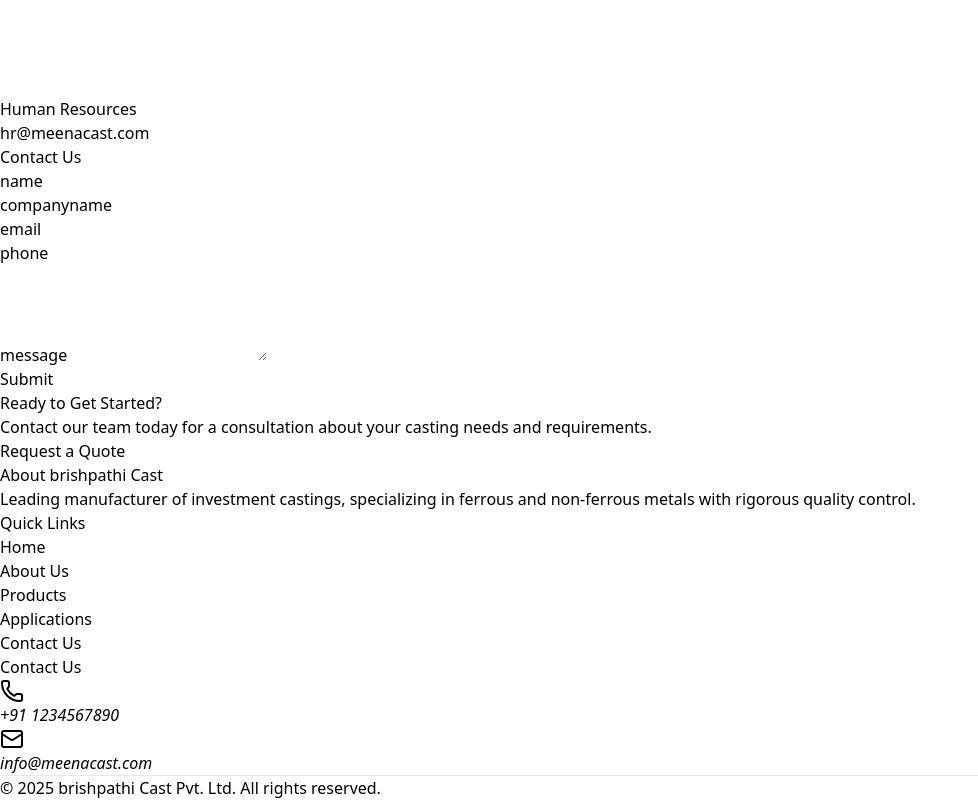
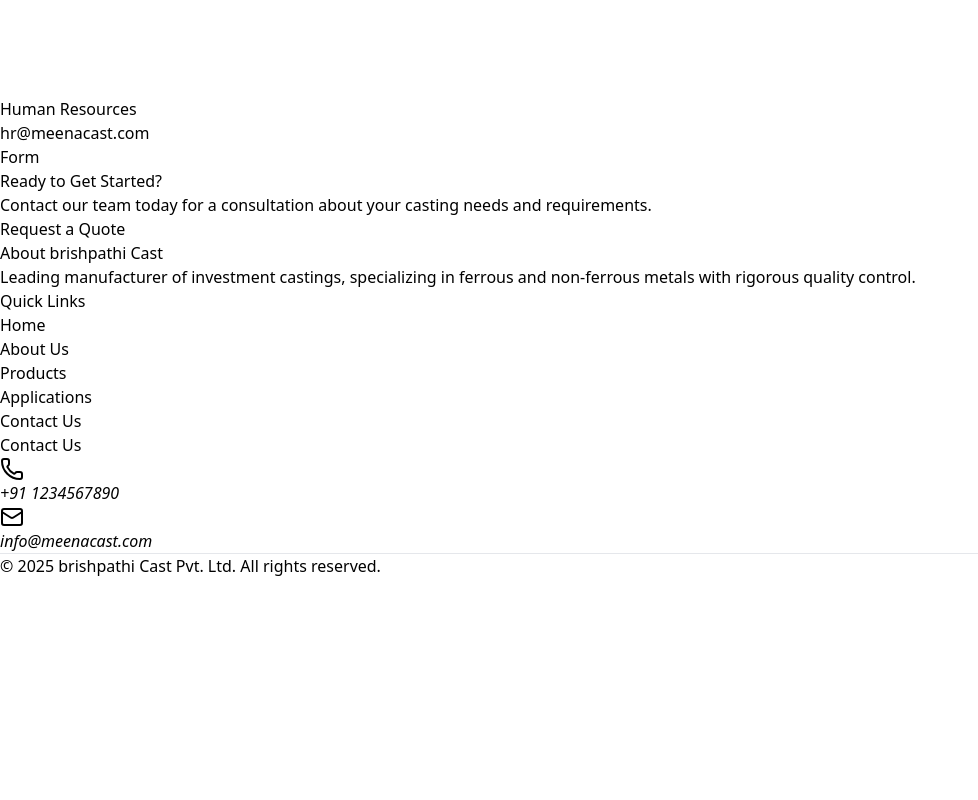
Before and after one commit to omkarkhot0500/brihaspatinonferrousmetalfoundry, a React (Vite) app: page /contact in a window 1280 px wide. Shown: the part 10263-11063 px from the top of the page, without its empty margins (0-978 px from the left). After the commit the page ends 10841 px from the top, so only its background shows below. Built offline with nearby package versions, Linux system fonts and the light colour scheme.

Commit message:
build command executed

```diff
--- a/src/components/Form.jsx
+++ b/src/components/Form.jsx
@@ -1,129 +1,7 @@
-import React, { useState } from "react";
-import { Helmet } from "react-helmet";
-import emailjs from "emailjs-com";
-import toast, { Toaster } from "react-hot-toast";
-import { motion } from "framer-motion";
+import React from "react";
 
 const Form = () => {
-  const [formData, setFormData] = useState({
-    user_name: "",
-    user_companyname: "",
-    user_email: "",
-    user_phone: "",
-    message: "",
-  });
-
-  const [errors, setErrors] = useState({});
-  const [isSending, setIsSending] = useState(false);
-
-  const handleChange = (e) => {
-    const { name, value } = e.target;
-    setFormData((prevData) => ({
-      ...prevData,
-      [name]: value,
-    }));
-  };
-
-  const validate = () => {
-    const newErrors = {};
-    if (!formData.user_name) newErrors.user_name = "Name is required";
-    if (!formData.user_companyname) newErrors.user_companyname = "Company is required";
-    if (!formData.user_email) newErrors.user_email = "Email is required";
-    else if (!/\S+@\S+\.\S+/.test(formData.user_email)) newErrors.user_email = "Invalid email";
-    if (!formData.user_phone) newErrors.user_phone = "Phone is required";
-    if (!formData.message) newErrors.message = "Message is required";
-    return newErrors;
-  };
-
-  const handleSubmit = (e) => {
-    e.preventDefault();
-    const validationErrors = validate();
-    if (Object.keys(validationErrors).length > 0) {
-      setErrors(validationErrors);
-      return;
-    }
-
-    setErrors({});
-    setIsSending(true);
-
-    emailjs
-      .send(
-        "service_846meoc",       // Your service ID
-        "template_vjj22lq",      // Your template ID
-        formData,
-        "623nyBirJFx7iuR6Q"      // Your public key
-      )
-      .then(() => {
-        toast.success("Message sent!");
-        setFormData({
-          user_name: "",
-          user_companyname: "",
-          user_email: "",
-          user_phone: "",
-          message: "",
-        });
-      })
-      .catch(() => {
-        toast.error("Failed to send message.");
-      })
-      .finally(() => {
-        setIsSending(false);
-      });
-  };
-
-  return (
-    <div className="min-h-screen flex flex-col items-center justify-center bg-gray-50 p-6">
-      <Helmet>
-        <title>Contact Us | Your Site</title>
-        <meta name="description" content="Reach out to our team today!" />
-      </Helmet>
-
-      <Toaster />
-
-      <form
-        onSubmit={handleSubmit}
-        className="w-full max-w-lg bg-white shadow-lg p-8 rounded-lg"
-      >
-        <h1 className="text-2xl font-bold mb-6 text-center">Contact Us</h1>
-
-        {["user_name", "user_companyname", "user_email", "user_phone", "message"].map((field) => (
-          <div className="mb-4" key={field}>
-            <label className="block mb-1 font-medium capitalize" htmlFor={field}>
-              {field.replace("user_", "").replace("_", " ")}
-            </label>
-            {field === "message" ? (
-              <textarea
-                id={field}
-                name={field}
-                rows={4}
-                value={formData[field]}
-                onChange={handleChange}
-                className="w-full border px-3 py-2 rounded-md"
-              />
-            ) : (
-              <input
-                id={field}
-                name={field}
-                type={field === "user_email" ? "email" : "text"}
-                value={formData[field]}
-                onChange={handleChange}
-                className="w-full border px-3 py-2 rounded-md"
-              />
-            )}
-            {errors[field] && <p className="text-sm text-red-500">{errors[field]}</p>}
-          </div>
-        ))}
-
-        <button
-          type="submit"
-          disabled={isSending}
-          className="w-full bg-blue-600 hover:bg-blue-700 text-white py-2 px-4 rounded"
-        >
-          {isSending ? "Sending..." : "Submit"}
-        </button>
-      </form>
-    </div>
-  );
+  return <div>Form</div>;
 };
 
 export default Form;
```
Also changed, not shown: 1 other file (tests, documents, lock files or other folders).
